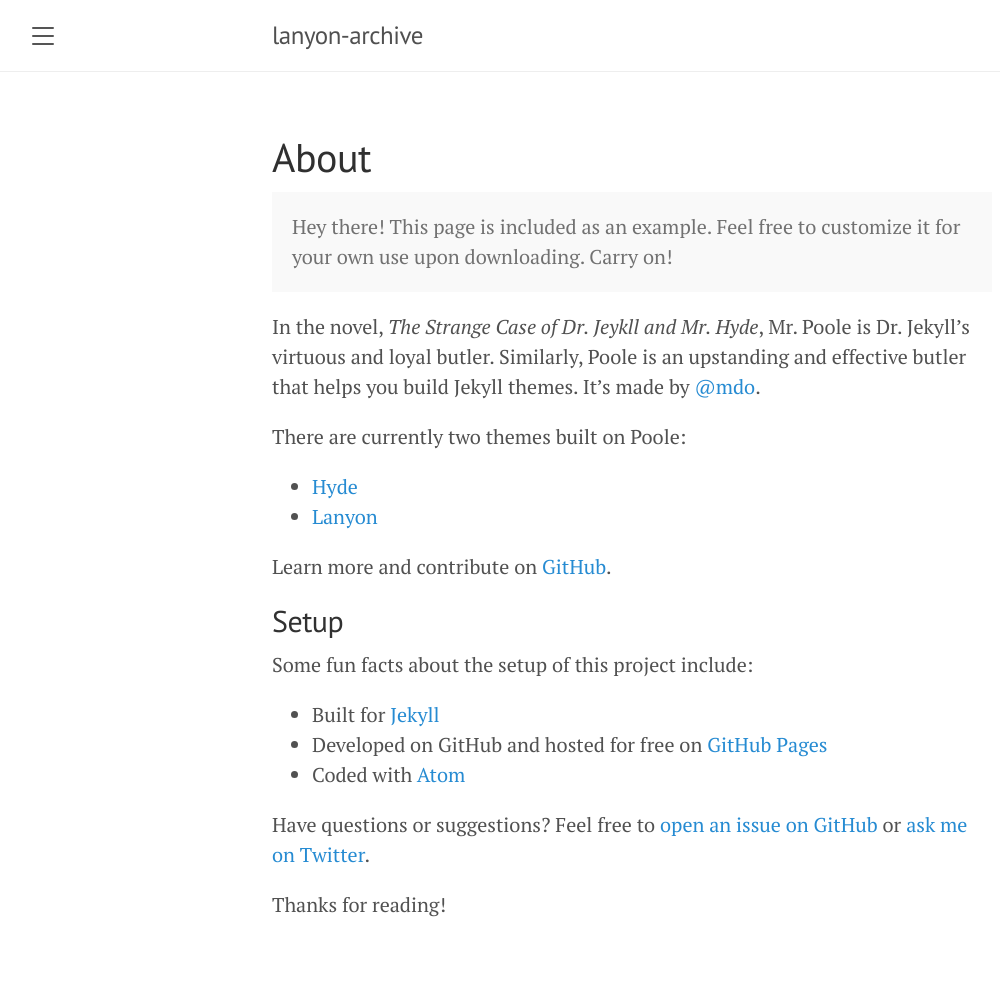
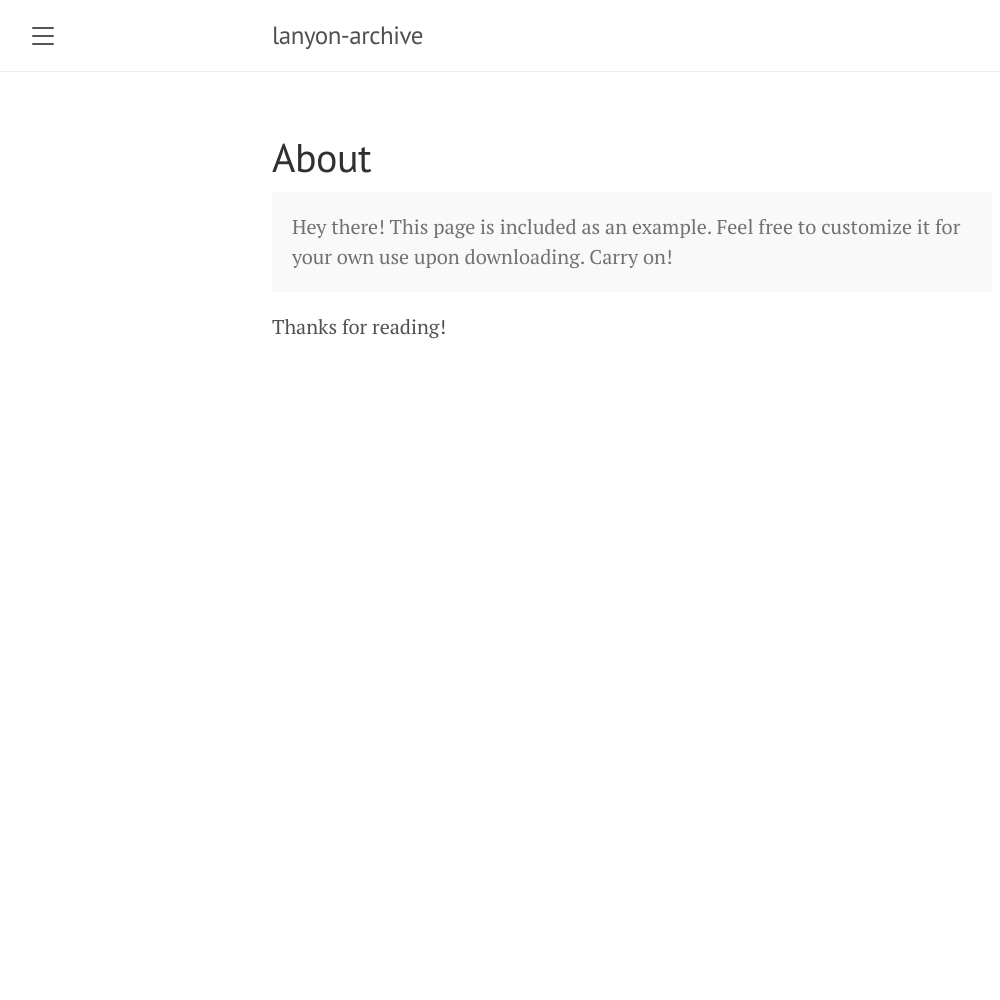
Before and after one commit to cirrussecure/lanyon-archive, a Jekyll site: the page built from about.md, in a window 1280 px wide. Shown: the whole page, without its empty margins (8-1008 px from the left). Built offline with Jekyll 4.4.1, drawn with Linux system fonts in a browser that asks for light colours; after the commit the page ends 900 px from its top, so only the background shows below that.

Commit message:
Update about.md

```diff
--- a/about.md
+++ b/about.md
@@ -7,23 +7,5 @@
   Hey there! This page is included as an example. Feel free to customize it for your own use upon downloading. Carry on!
 </p>
 
-In the novel, *The Strange Case of Dr. Jeykll and Mr. Hyde*, Mr. Poole is Dr. Jekyll's virtuous and loyal butler. Similarly, Poole is an upstanding and effective butler that helps you build Jekyll themes. It's made by [@mdo](https://twitter.com/mdo).
-
-There are currently two themes built on Poole:
-
-* [Hyde](http://hyde.getpoole.com)
-* [Lanyon](http://lanyon.getpoole.com)
-
-Learn more and contribute on [GitHub](https://github.com/poole).
-
-## Setup
-
-Some fun facts about the setup of this project include:
-
-* Built for [Jekyll](https://jekyllrb.com)
-* Developed on GitHub and hosted for free on [GitHub Pages](https://pages.github.com)
-* Coded with [Atom](https://atom.io)
-
-Have questions or suggestions? Feel free to [open an issue on GitHub](https://github.com/poole/issues/new) or [ask me on Twitter](https://twitter.com/mdo).
 
 Thanks for reading!
```
